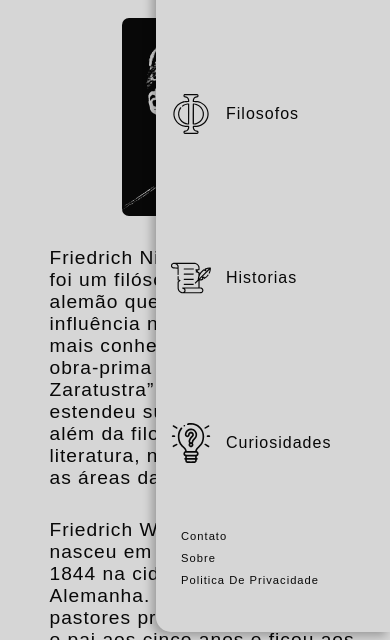
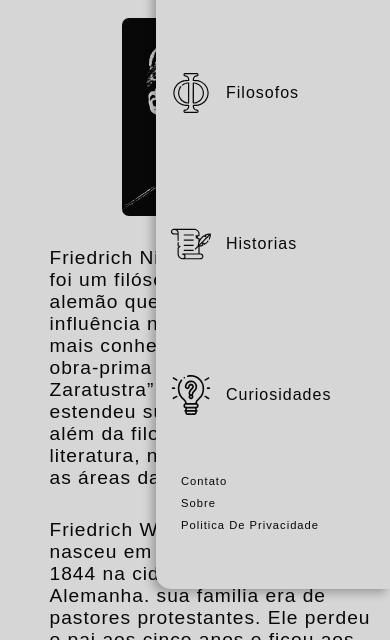
Before and after one commit to kennay-jks/Elipse, a plain HTML site: page html/nietzsche.html in a window 390 px wide. Both pictures are taken after a click on the element 299 px from the left and 37 px from the top of the page. Shown: the part 204-844 px from the top of the page. Drawn offline with Linux system fonts and the light colour scheme.

Commit message:
teste-nav

```diff
--- a/style/nav.css
+++ b/style/nav.css
@@ -210,11 +210,12 @@ nav:hover .aba-n {
         justify-content: space-around;
         align-items: center;
         width: 60vw;
-        height: 90vh;
+        height: 85vh;
         background: #d6d6d6;
         box-shadow: -4px 4px 10px #00000046;
         border-radius: 0px 0px 0px 15px;
         transition: .3s;
+        padding-bottom: 20px;
 
         position: absolute;
         top: 9vh;
@@ -263,8 +264,9 @@ nav:hover .aba-n {
     .poli {
         width: 100%;
         height: 17%;
-        padding-bottom: 10px;
+        padding-bottom: 20px;
         padding-left: 15px;
+        overflow: hidden;
     }
     .menu {
         display: flex;
```
